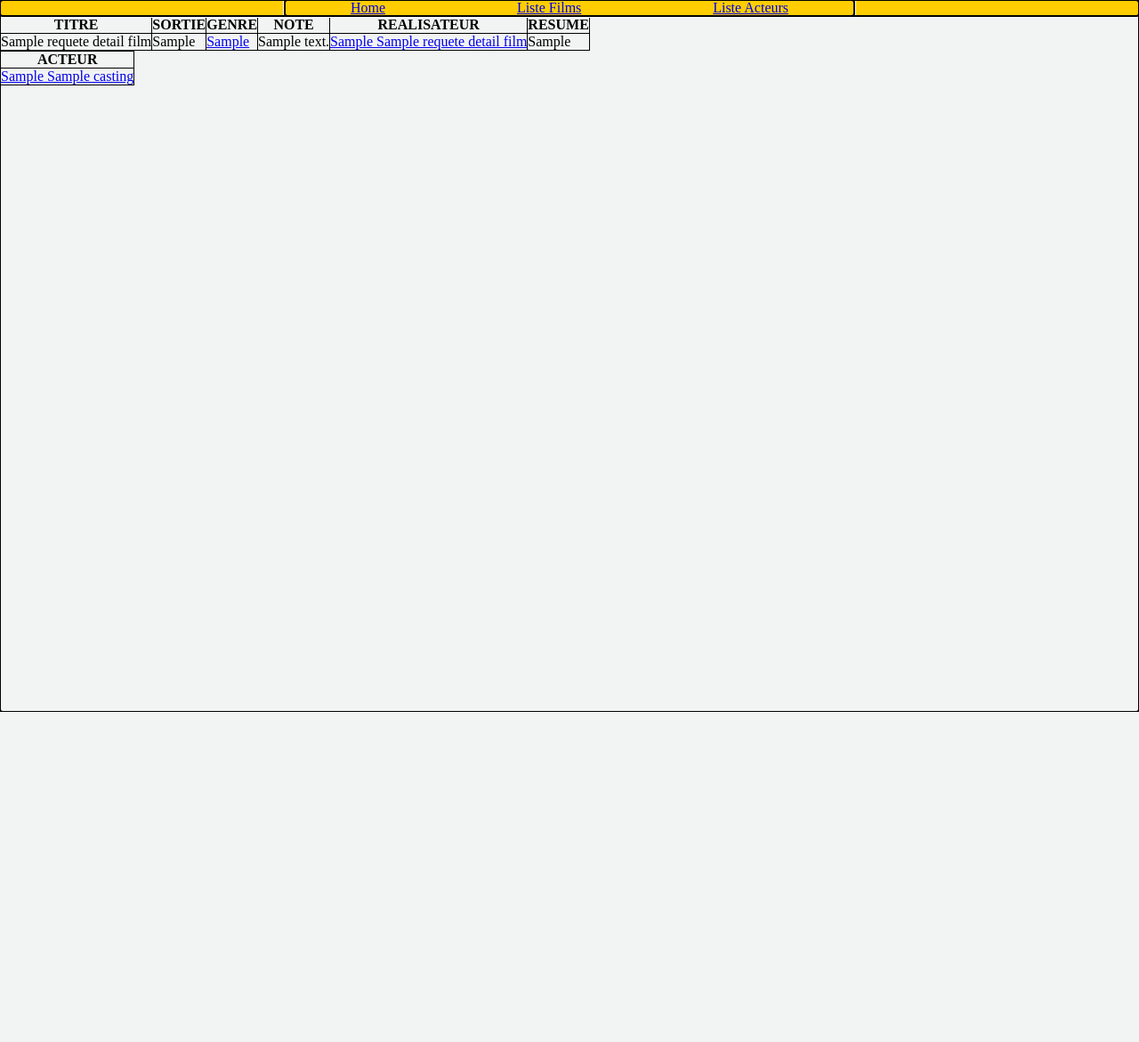
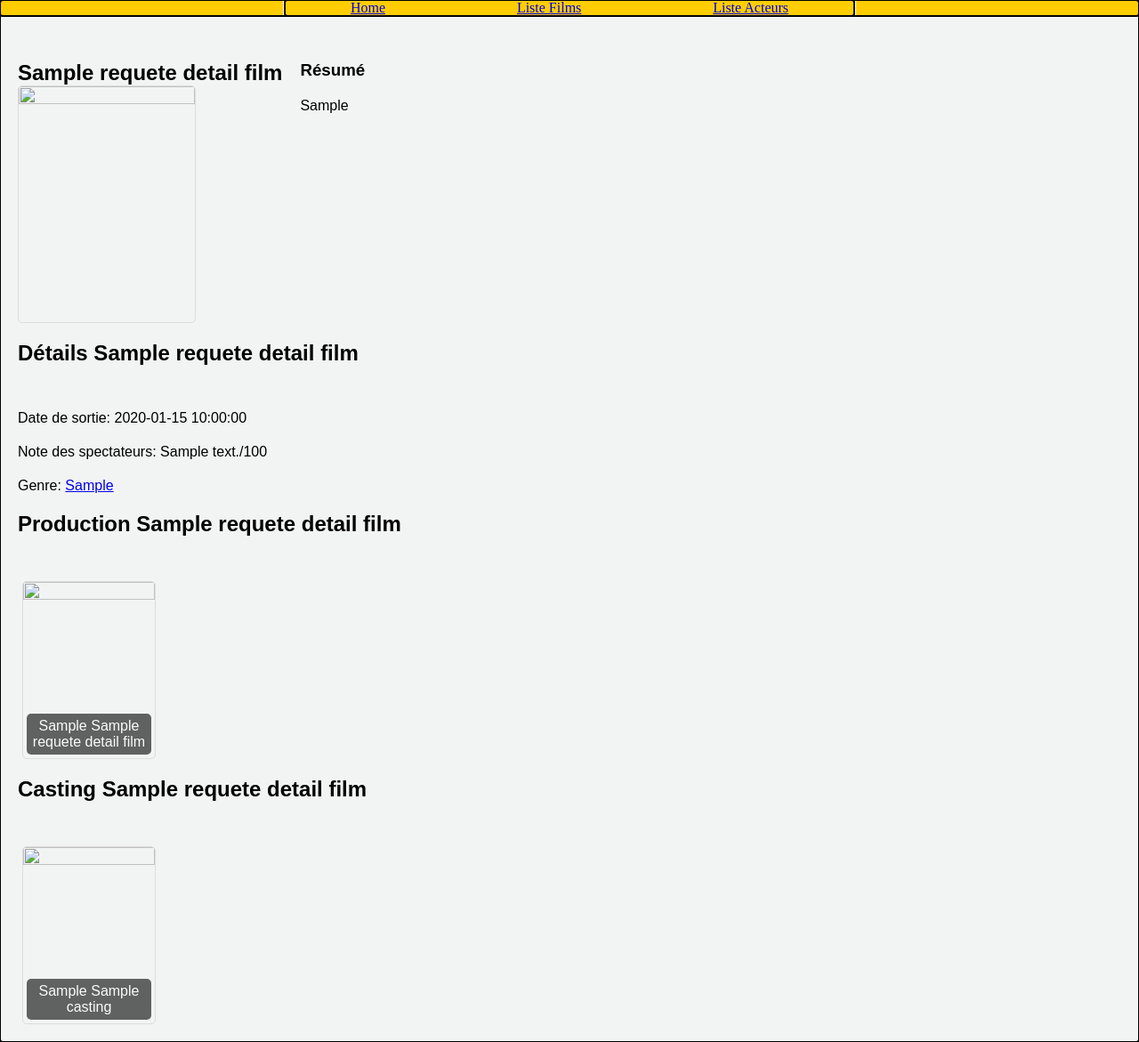
Before and after one commit to Loic-1/Exo-SQL-Cinema, a PHP site: template view/detailFilm.php in a window 1280 px wide. Shown: the whole page at 89% size. Before the commit the page ends 800 px from the top, so only its background shows below. Run offline with PHP 8.4, Linux system fonts and the light colour scheme; the template is opened without the code that fills it: most values are stand-ins (such as "Sample title", 1, 10 or a date in 2020).

Commit message:
detailMovie done

```diff
--- a/public/css/style.css
+++ b/public/css/style.css
@@ -35,6 +35,8 @@
   background-color: var(--main-body-background-color);
 
   min-height: 100vh;
+
+  /* padding: 250px; */
 }
 
 /*listFilms.php*/
@@ -116,7 +118,7 @@
 
   padding: 5px;
   margin: 5px;
-  background-color: rgba(0, 0, 0, 0.5);
+  background-color: rgba(0, 0, 0, 0.6);
   /* Fond noir transparent à 50% */
   border-radius: 5px;
   /* Optionnel : ajoute des coins arrondis */
@@ -166,7 +168,7 @@
 
 /*detailActeur.php*/
 
-.acteur_cont{
+.acteur_cont {
   padding: 50px 20px 20px 20px;
   display: flex;
   gap: 20px;
@@ -201,18 +203,67 @@
   gap: 20px;
 }
 
-.filmographie_acteur {
+.enonce_acteur {
   padding-left: 20px;
 
   font-family: var(--main-font-family);
 }
+
+/*detailFilm.php*/
+
+.film_cont, .detail_cont {
+  padding: 50px 20px 20px 20px;
+  display: flex;
+  gap: 20px;
+
+  font-family: var(--main-font-family);
+}
+
+
+.affiche_film {
+  aspect-ratio: 3/4;
+  border: 1px solid #ddd;
+  border-radius: 5px;
+  overflow: hidden;
+  width: 200px;
+}
+
+.affiche_film img {
+
+  width: 100%;
+  /* L'image prend toute la largeur de .film_affiche */
+  height: 100%;
+  /* L'image prend toute la hauteur de .film_affiche */
+  object-fit: cover;
+  /* L'image est ajustée sans distorsion, coupant les bords si nécessaire */
+  object-position: center;
+  /* Centrer l'image en cas de découpe */
+}
+
+.desc_film {
+  display: flex;
+  flex-direction: column;
+  gap: 20px;
+}
+
+.enonce_film {
+  padding-left: 20px;
+
+  font-family: var(--main-font-family);
+}
+
+.detail_cont{
+  display: flex;
+  flex-direction: column;
+  gap: 20px;
+}
+
 
 /*TMP*/
 
 .main_header,
 .body,
 .main_header_nav,
-.figure,
-.note_film {
+.figure {
   outline: auto;
 }
--- a/sql/requete_cinema_loic.sql
+++ b/sql/requete_cinema_loic.sql
@@ -113,7 +113,7 @@ ORDER BY f.note_film DESC, sortie_film DESC;
 
 -- detailFilm()
 
-SELECT g.id_genre, f.titre_film, YEAR(f.sortie_film) AS sortie_film, f.note_film, g.libelle_genre, CONCAT(FLOOR(f.duree_film / 60), ":", LPAD(f.duree_film % 60, 2, 00)) AS duree_film, p.prenom_personne, p.nom_personne, f.resume_film
+SELECT g.id_genre, f.titre_film, YEAR(f.sortie_film) AS sortie_film, f.sortie_film AS date_sortie_film, f.note_film, g.libelle_genre, CONCAT(FLOOR(f.duree_film / 60), ":", LPAD(f.duree_film % 60, 2, 00)) AS duree_film, p.prenom_personne, p.nom_personne, r.id_realisateur, f.resume_film, f.url_affiche_film, p.url_affiche_personne
 FROM film f
 INNER JOIN realisateur r ON f.id_realisateur = r.id_realisateur
 INNER JOIN personne p ON r.id_personne = p.id_personne
@@ -143,7 +143,7 @@ ORDER BY f.note_film DESC, sortie_film DESC;
 
 -- listActeursFilm()
 
-SELECT ac.id_acteur, p.prenom_personne, p.nom_personne
+SELECT ac.id_acteur, p.prenom_personne, p.nom_personne, p.url_affiche_personne
 FROM personne p
 INNER JOIN acteur ac ON p.id_personne = ac.id_personne
 INNER JOIN jouer j ON ac.id_acteur = j.id_acteur
--- a/view/detailActeur.php
+++ b/view/detailActeur.php
@@ -19,7 +19,7 @@
     </div>
 </div>
 
-<h2 class="filmographie_acteur"> Filmographie de <?= $acteur["prenom_personne"] . " " . $acteur["nom_personne"] ?></h2>
+<h2 class="enonce_acteur"> Filmographie de <?= $acteur["prenom_personne"] . " " . $acteur["nom_personne"] ?></h2>
 
 <div class="film_container">
     <?php
--- a/view/detailFilm.php
+++ b/view/detailFilm.php
@@ -1,46 +1,66 @@
 <?php ob_start(); ?>
 
-<?php $film = $requeteDetailFilm->fetch(); ?>
+<div class="film_cont">
+    <?php $film = $requeteDetailFilm->fetch(); ?>
 
-<table class="uk-table uk-table-striped" style="border: 1px solid black; border-collapse: collapse;">
-    <thead>
-        <tr>
-            <th style="border: 1px solid black;">TITRE</th>
-            <th style="border: 1px solid black;">SORTIE</th>
-            <th style="border: 1px solid black;">GENRE</th>
-            <th style="border: 1px solid black;">NOTE</th>
-            <th style="border: 1px solid black;">REALISATEUR</th>
-            <th style="border: 1px solid black;">RESUME</th>
-        </tr>
-    </thead>
-    <tbody>
-        <tr>
-            <td style="border: 1px solid black;"><?= $film["titre_film"] ?></td>
-            <td style="border: 1px solid black;"><?= $film["sortie_film"] ?></td>
-            <td style="border: 1px solid black;"><a href="index.php?action=listFilmsGenre&id=<?= $film["id_genre"] ?>"><?= $film["libelle_genre"] ?></a></td>
-            <td style="border: 1px solid black;"><?= $film["note_film"] ?></td>
-            <td style="border: 1px solid black;"><a href="index.php?action=detailReal&id=<?= $film["id_realisateur"] ?>"><?= $film["prenom_personne"] ?> <?= $film["nom_personne"] ?></a></td>
-            <td style="border: 1px solid black;"><?= $film["resume_film"] ?></td>
-        </tr>
-    </tbody>
-</table>
+    <div class="main_film">
+        <h2><?= $film["titre_film"] ?></h2>
 
-<?php $acteurs = $casting->fetchAll() ?>
+        <div class="affiche_film">
+            <figure>
+                <img src="<?= $film["url_affiche_film"] ?>" alt="">
+            </figure>
+        </div>
+    </div>
+    <div class="desc_film">
+        <h3>Résumé</h3>
+        <p><?= $film["resume_film"] == NULL ? "Ce film n'a pas de résumé." : $film["resume_film"] ?>
+        </p>
+    </div>
+</div>
 
-<table class="uk-table uk-table-striped" style="border: 1px solid black; border-collapse: collapse;">
-    <thead>
-        <tr>
-            <th style="border: 1px solid black;">ACTEUR</th>
-        </tr>
-    </thead>
-    <tbody>
-        <?php foreach ($acteurs as $acteur) { /*f.id_film, f.titre_film, YEAR(f.sortie_film) AS sortie_film, g.libelle_genre, f.note_film, r.nom_role*/ ?>
-            <tr>
-                <td style="border: 1px solid black;"><a href="index.php?action=detailActeur&id=<?= $acteur["id_acteur"] ?>"><?= $acteur["prenom_personne"] ?> <?= $acteur["nom_personne"] ?></a></td>
-            </tr>
-        <?php } ?>
-    </tbody>
-</table>
+<h2 class="enonce_film">Détails <?= $film["titre_film"] ?></h2>
+
+<div class="detail_cont">
+    <p>Date de sortie: <?= $film["date_sortie_film"] ?></p>
+    <p>Note des spectateurs: <?= $film["note_film"] ?>/100</p>
+    <p>Genre: <a href="index.php?action=listFilmsGenre&id=<?= $film["id_genre"] ?>"><?= $film["libelle_genre"] ?></a></p>
+</div>
+
+<h2 class="enonce_film">Production <?= $film["titre_film"] ?></h2>
+
+<div class="acteur_container">
+        <div class="acteur">
+            <div class="acteur_affiche">
+                <figure>
+                    <a href="index.php?action=detailReal&id=<?= $film["id_realisateur"] ?>"><img src="<?= $film["url_affiche_personne"] ?>" alt=""></a>
+                </figure>
+            </div>
+            <p class="acteur_infos">
+                <a href="index.php?action=detailReal&id=<?= $film["id_realisateur"] ?>"><?= $film["prenom_personne"] ?> <?= $film["nom_personne"] ?></a><br>
+            </p>
+        </div>
+
+</div>
+
+<h2 class="enonce_film">Casting <?= $film["titre_film"] ?></h2>
+
+<div class="acteur_container">
+    <?php
+    foreach ($casting->fetchAll() as $acteur) { ?>
+        <div class="acteur">
+            <div class="acteur_affiche">
+                <figure>
+                    <a href="index.php?action=detailActeur&id=<?= $acteur["id_acteur"] ?>"><img src="<?= $acteur["url_affiche_personne"] ?>" alt=""></a>
+                </figure>
+            </div>
+            <p class="acteur_infos">
+                <a href="index.php?action=detailActeur&id=<?= $acteur["id_acteur"] ?>"><?= $acteur["prenom_personne"] ?> <?= $acteur["nom_personne"] ?></a><br>
+            </p>
+        </div>
+    <?php } ?>
+
+</div>
 
 <?php
 $titre = $film["titre_film"];
```
Also changed, not shown: controller/CinemaController.php (+4 -3 lines).
